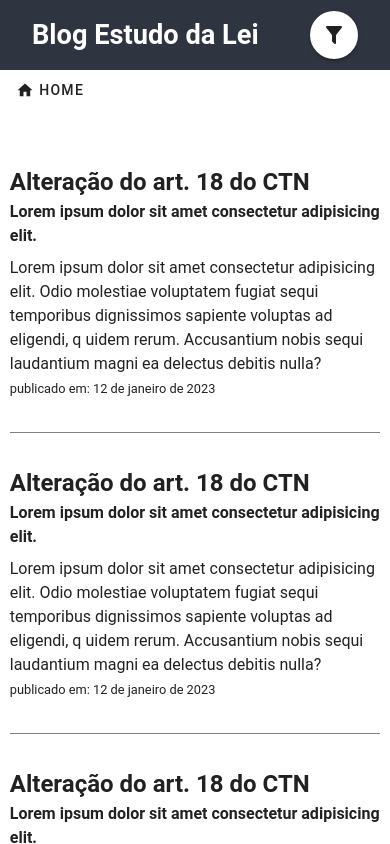
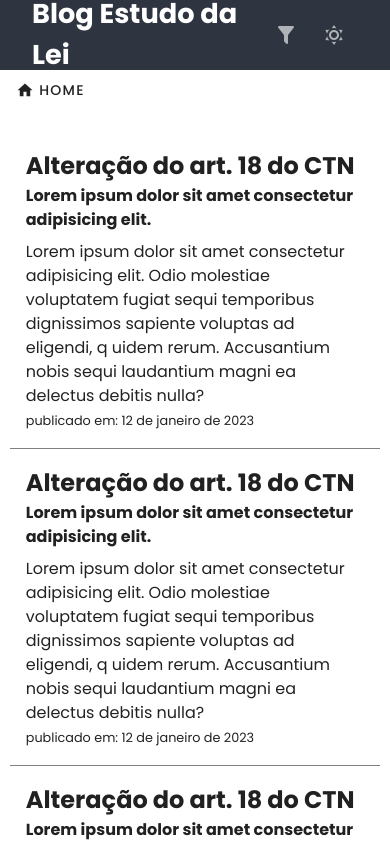
Before and after one commit to Guihumberto/blogestudodalei, a Vue app: page / in a window 390 px wide. Shown: the top 844 px of the page. Built offline with nearby package versions, Linux system fonts and the light colour scheme.

Commit message:
dark mode

```diff
--- a/index.html
+++ b/index.html
@@ -5,6 +5,10 @@
   <meta charset="UTF-8" />
   <link rel="icon" href="/favicon.ico" />
   <meta name="viewport" content="width=device-width, initial-scale=1.0" />
+
+  <meta name="description" content="Blog Estudo da Lei" />
+  <link href="https://fonts.googleapis.com/css2?family=Poppins:wght@300;400;500;600;700;800;900&display=swap" rel="stylesheet">
+
   <title>Blog Estudo da Lei</title>
 </head>
 
--- a/src/components/blog/AllPosts.vue
+++ b/src/components/blog/AllPosts.vue
@@ -123,7 +123,7 @@ import FilterVue from './Filter/FilterAll.vue'
     max-width: 1024px;
   }
   .post{
-    padding: 2rem 0;
+    padding: 1rem;
     width: 95%;
   }
 }
--- a/src/components/blog/OnePost/PostFor.vue
+++ b/src/components/blog/OnePost/PostFor.vue
@@ -27,7 +27,6 @@
   display: flex;
   justify-content: first baseline;
   align-items: center;
-  background: #fff;
   width: 1280px;
 }
 .disciplina{
--- a/src/layouts/default/AppBar.vue
+++ b/src/layouts/default/AppBar.vue
@@ -7,7 +7,8 @@
       <a>Súmulas</a>
       <a>Jurispruência</a>
     </nav>
-    <v-btn class="filter" icon="mdi-filter"  @click="activeFilter()"></v-btn>
+    <v-btn variant="plain" class="filter" icon="mdi-filter"  @click="activeFilter()"></v-btn>
+    <v-btn variant="plain" :icon="readDark ? 'mdi-moon-waxing-crescent' : 'mdi-weather-sunny'" @click="activeDark()"></v-btn>
   </div>
   <!-- <div :class="menuShow ? 'disciplinafixed': 'disciplinafixedHidden'">
     <h2>Direito Tributário</h2>
@@ -24,12 +25,20 @@
         collapse: false
       }
     },
+    computed:{
+      readDark(){
+        return generalStore.readDark
+      }
+    },
     methods:{
       home(){
         generalStore.changePosts(true)
       },
       activeFilter(){
         generalStore.changeFilter(true)
+      },
+      activeDark(){
+        generalStore.changeDark()
       }
     }
   }
--- a/src/layouts/default/Default.vue
+++ b/src/layouts/default/Default.vue
@@ -1,5 +1,5 @@
 <template>
-  <v-app>
+  <v-app :theme="generalStore.readDark ? 'dark' : ''">
     <default-bar class="postscomp" />
     <default-view class="postscomp" />
     <Footer class="postscomp" />
@@ -11,6 +11,9 @@
 </template>
 
 <script setup>
+  import { useGeneralStore } from '@/store/GeneralStore'
+  const generalStore = useGeneralStore()
+
   import DefaultBar from './AppBar.vue'
   import DefaultView from './View.vue'
   import Footer from './Footer.vue';
@@ -31,7 +34,14 @@
   })
 </script>
 
-<style scoped>
+<style>
+*{
+  margin: 0;
+  padding: 0;
+  box-sizing: border-box;
+  font-family: 'Poppins', sans-serif;
+  text-decoration: none;
+}
 .disciplinafixed{
   height: 3rem;
   position: fixed;
--- a/src/store/GeneralStore.js
+++ b/src/store/GeneralStore.js
@@ -4,7 +4,8 @@ export const useGeneralStore = defineStore("general", {
   state: () => ({
     posts: true,
     confirm: true,
-    filterAll: false
+    filterAll: false,
+    dark: false
   }),
   getters: {
     readPosts() {
@@ -16,6 +17,9 @@ export const useGeneralStore = defineStore("general", {
     readFilter() {
       return this.filterAll
     },
+    readDark() {
+      return this.dark
+    },
   },
   actions:{
     changePosts(value) {
@@ -26,6 +30,9 @@ export const useGeneralStore = defineStore("general", {
     },
     changeFilter(value){
       this.filterAll = value
+    },
+    changeDark(){
+      this.dark = !this.dark
     }
   }
 });
```
